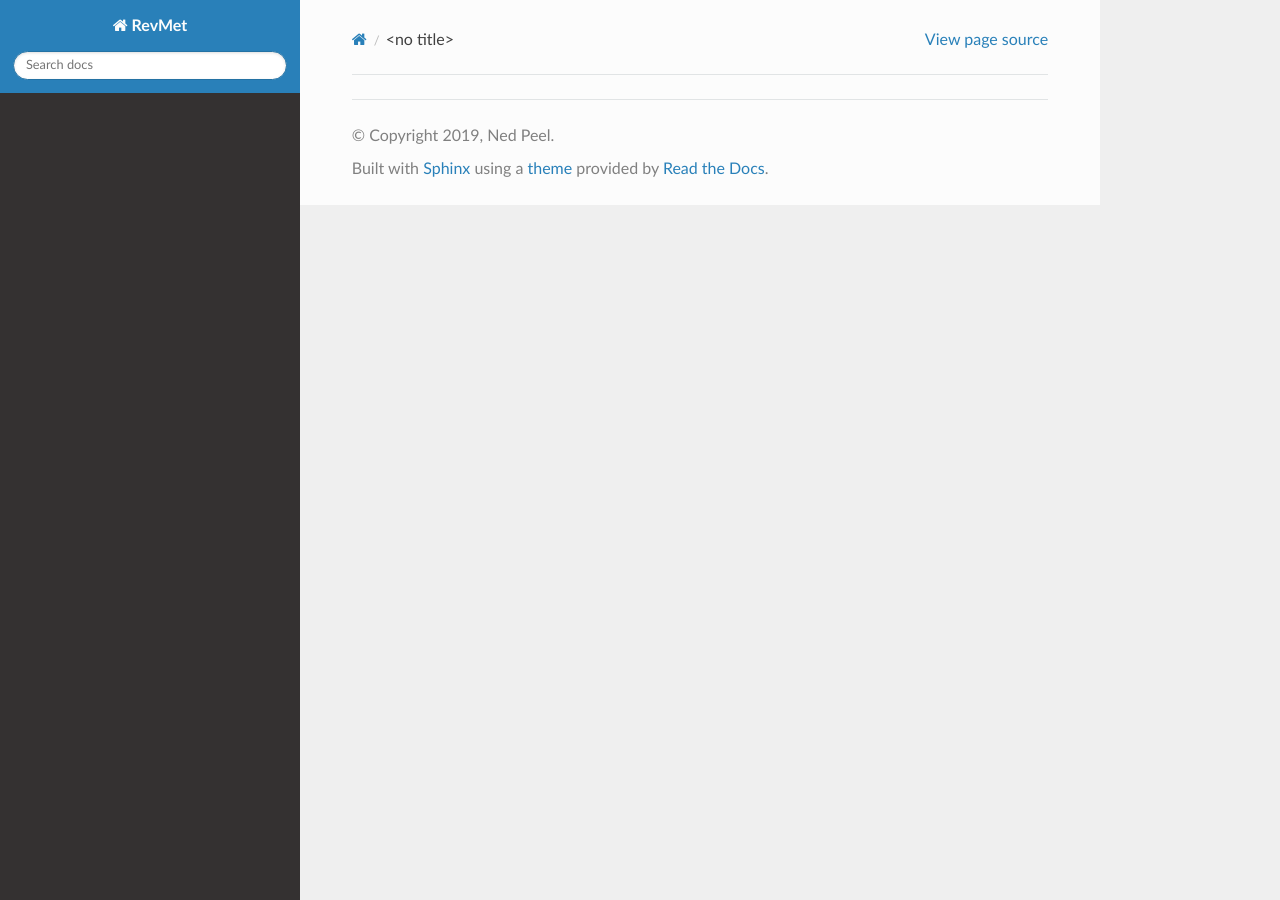
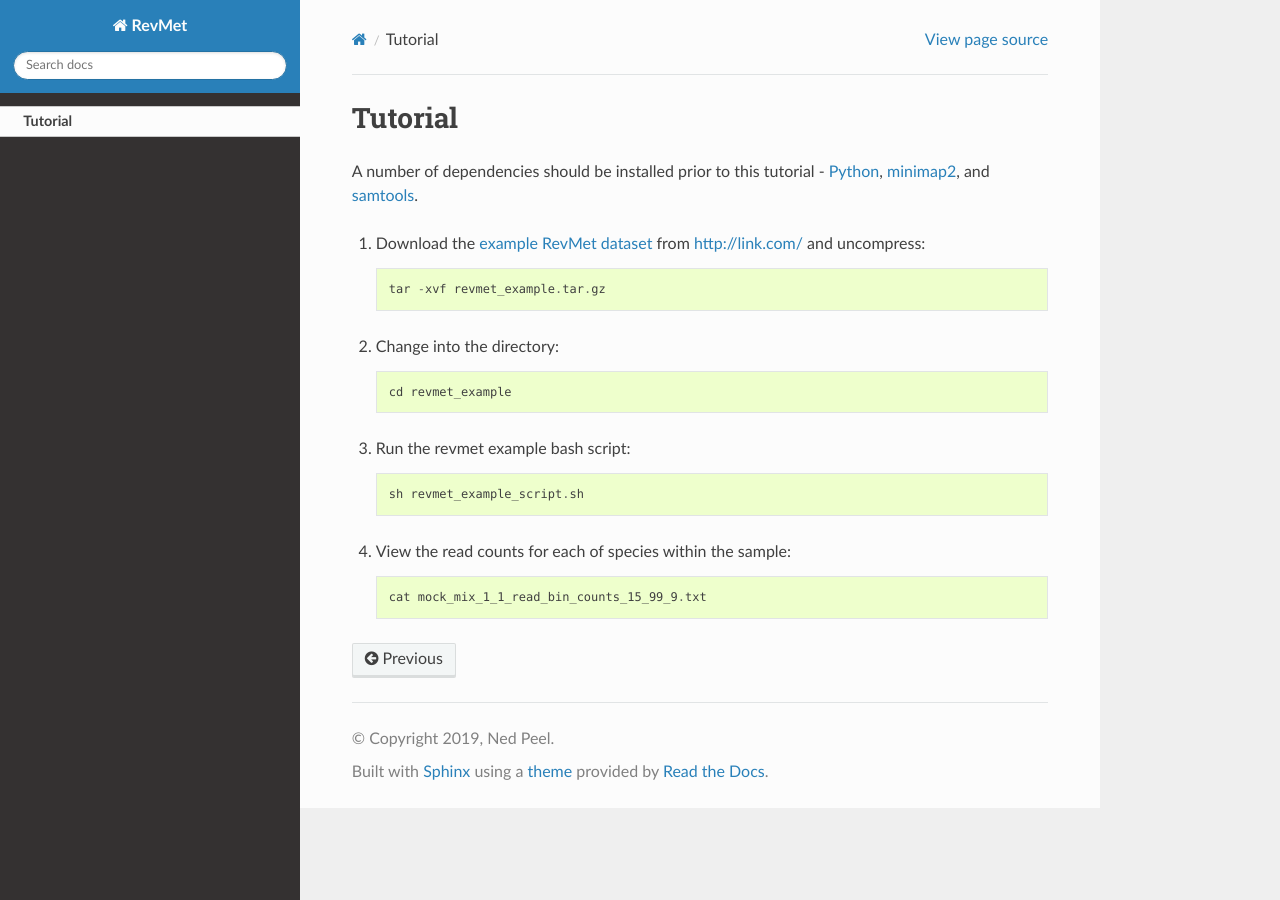
Before and after one commit to nedpeel/RevMet, a Sphinx documentation site: the page built from docs/tutorial.rst, in a window 1280 px wide. Built offline with Sphinx 7.4.7 and the Read the Docs theme 2.0.0, drawn with Linux system fonts in a browser that asks for light colours.

Commit message:
update documentation

```diff
--- a/docs/tutorial.rst
+++ b/docs/tutorial.rst
@@ -1 +1,26 @@
 .. _tutorial:
+
+Tutorial
+========
+
+A number of dependencies should be installed prior to this tutorial -
+`Python <https://www.python.org/downloads/>`__, `minimap2 <https://github.com/lh3/minimap2>`__,
+and `samtools <http://www.htslib.org/download/>`__.
+
+#. Download the `example RevMet
+   dataset <http://link.com/revmet_example.tar.gz>`__
+   from http://link.com/ and uncompress::
+
+     tar -xvf revmet_example.tar.gz
+
+#. Change into the directory::
+
+     cd revmet_example
+
+#. Run the revmet example bash script::
+
+     sh revmet_example_script.sh
+
+#. View the read counts for each of species within the sample::
+
+     cat mock_mix_1_1_read_bin_counts_15_99_9.txt
```
Also changed, not shown: docs/index.rst (+7 -3 lines).
